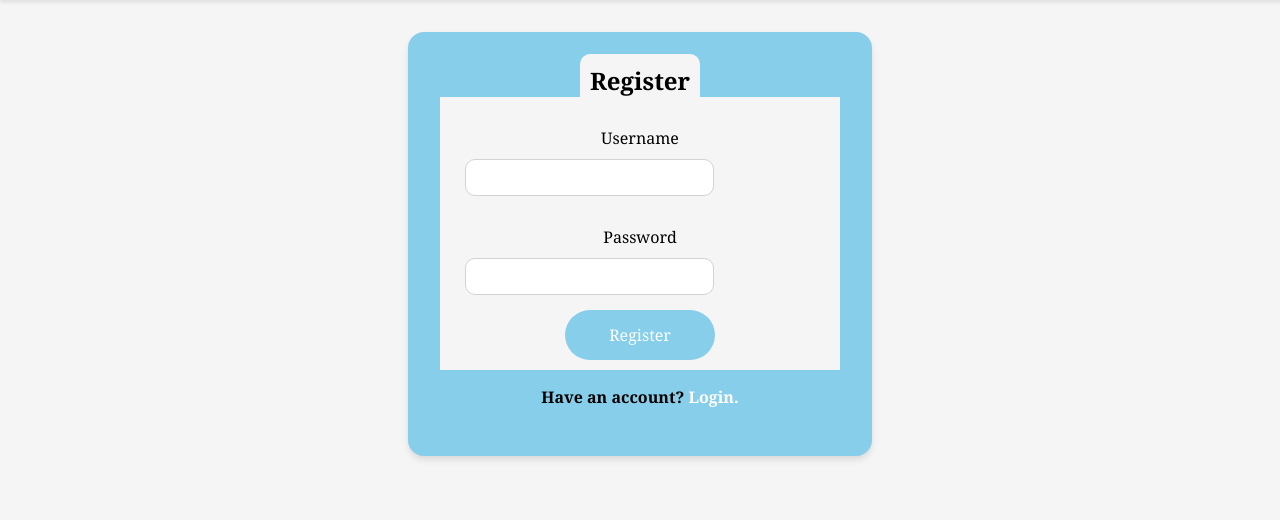
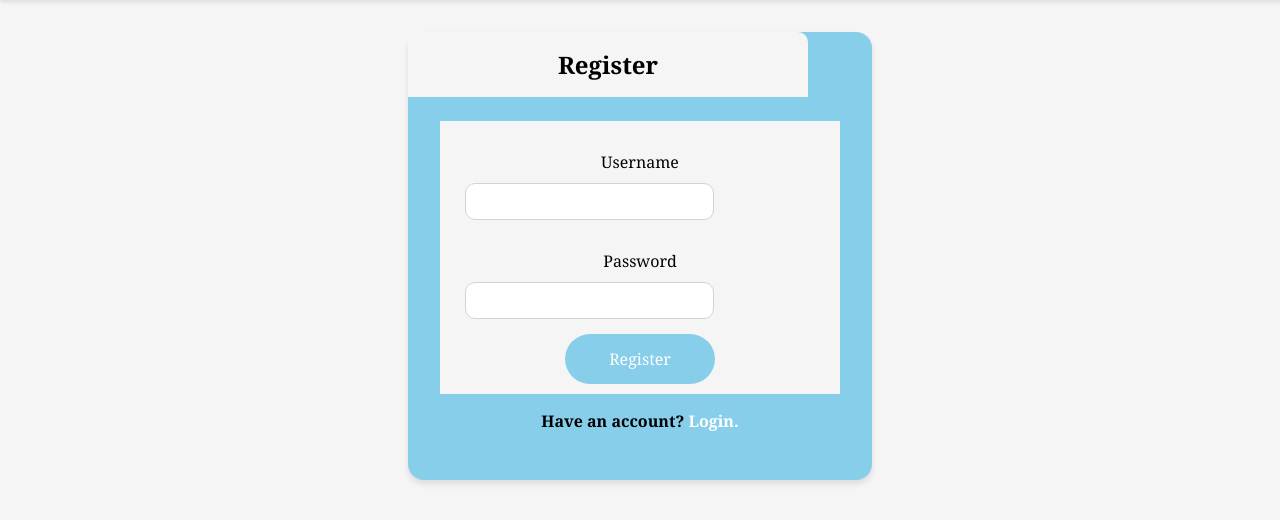
Before and after one commit to zcoder365/MySeriesofFortunateEvents, a Flask app: page /signup in a window 1280 px wide; the page is wider, and only the part inside the window is pictured. Shown: the part 80-600 px from the top of that part. Run offline with Flask 3, Linux system fonts and the light colour scheme.

Commit message:
update styles for form text

```diff
--- a/static/styles.css
+++ b/static/styles.css
@@ -58,11 +58,14 @@ input[type="text"], input[type="password"] {
 
 .form-text {
     font-family: inherit;
-    display: inline;
+    font-size: 1.5rem;
+    font-weight: bold;
     background-color: whitesmoke;
-    padding: 10px;
+    padding: 1rem 1.5rem;
     border-radius: 10px 10px 0 0;
-    width: 300px;
+    width: calc(100% - 3rem);
+    margin: -2rem -2rem 1.5rem -2rem;
+    display: block;
 }
 
 .form-block1 {
```
